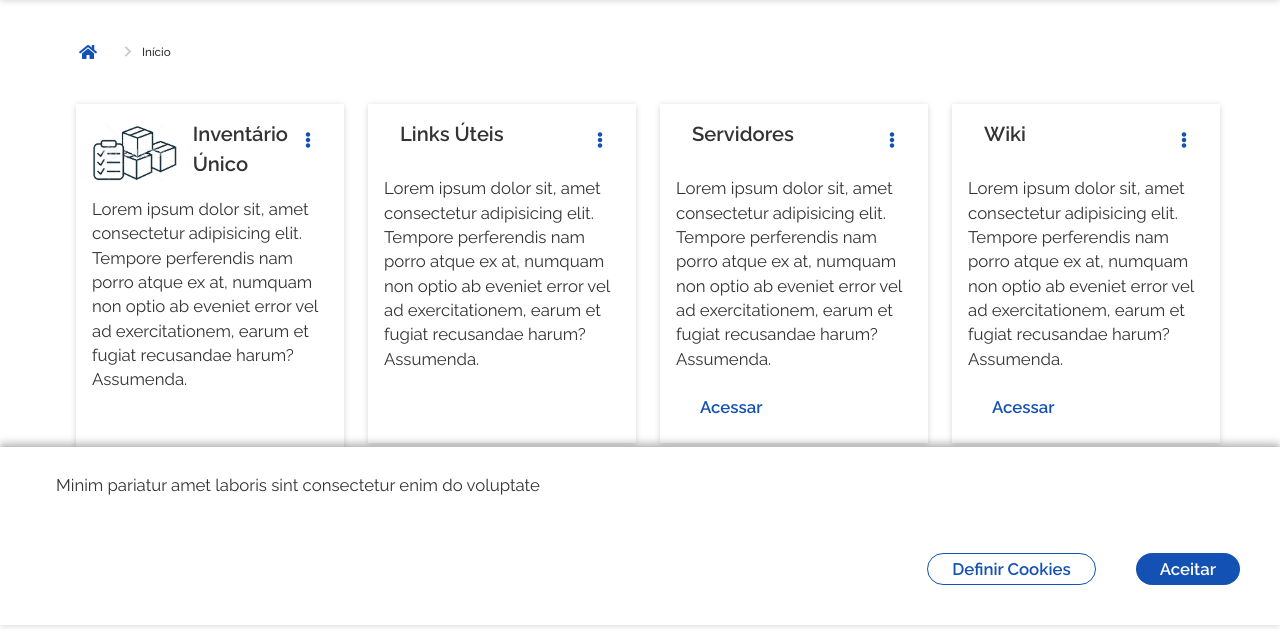
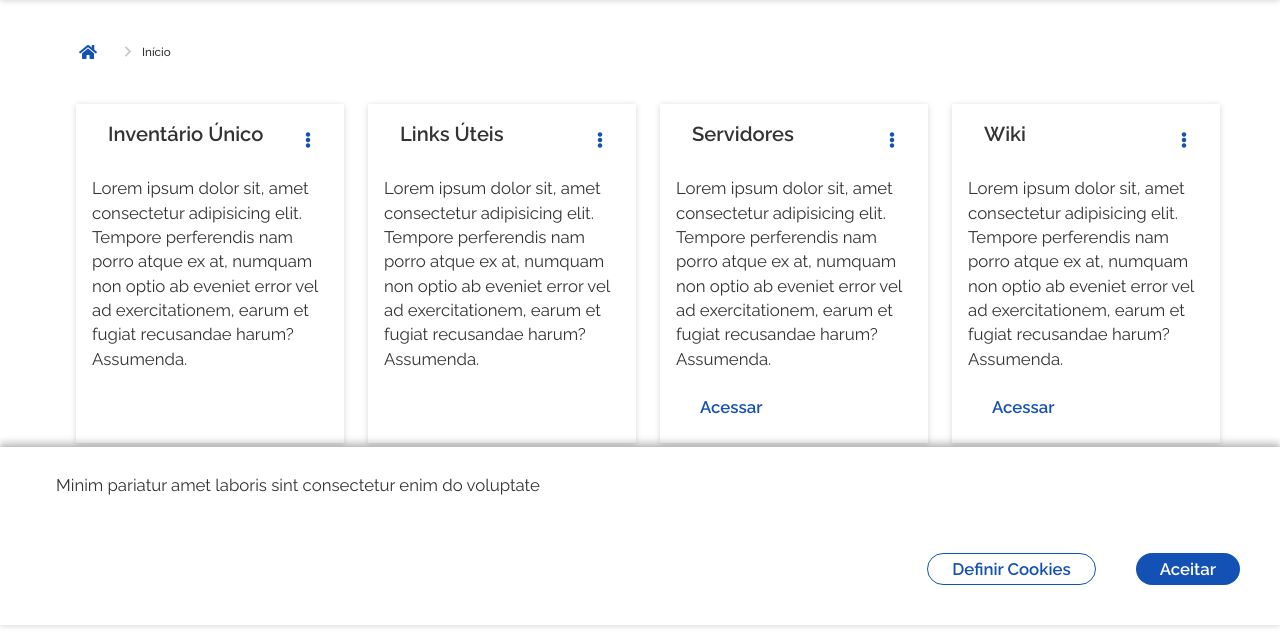
Before and after one commit to hebersonaguiar/inventory-frontend, a Flask app: page / in a window 1280 px wide. Shown: the part 159-800 px from the top of the page. Run offline with Flask 3, Linux system fonts and the light colour scheme; some libraries are stand-ins or nearby versions; some web fonts are replaced.

Commit message:
feat: change template html to govbr with node

```diff
--- a/templates/govbr.html
+++ b/templates/govbr.html
@@ -218,7 +218,7 @@
     <div class="col-sm-6 col-md-4 col-lg-3">
       <div class="br-card">
         <div class="card-header">
-          <div class="d-flex"><span class="br-avatar mt-1" title="Fulano da Silva"><span><img src="../static/images/inventory-avatar.jpeg"/></span></span>
+          <div class="d-flex"><span class="br-avatar mt-1" title="Fulano da Silva"></span>
             <div class="ml-3">
               <div class="text-weight-semi-bold text-up-02">Inventário Único</div>
               <!-- <div>Sobre</div> -->
```
